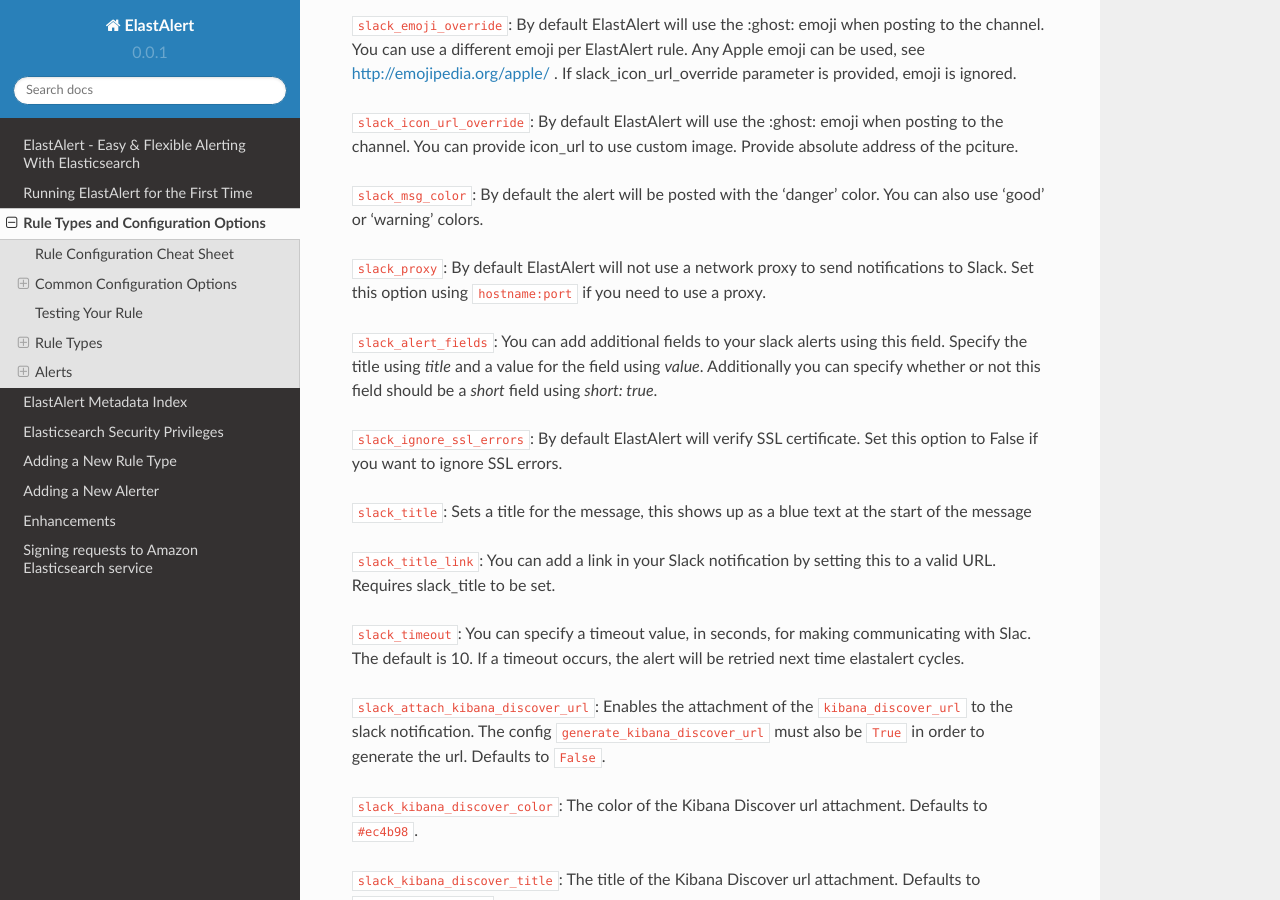
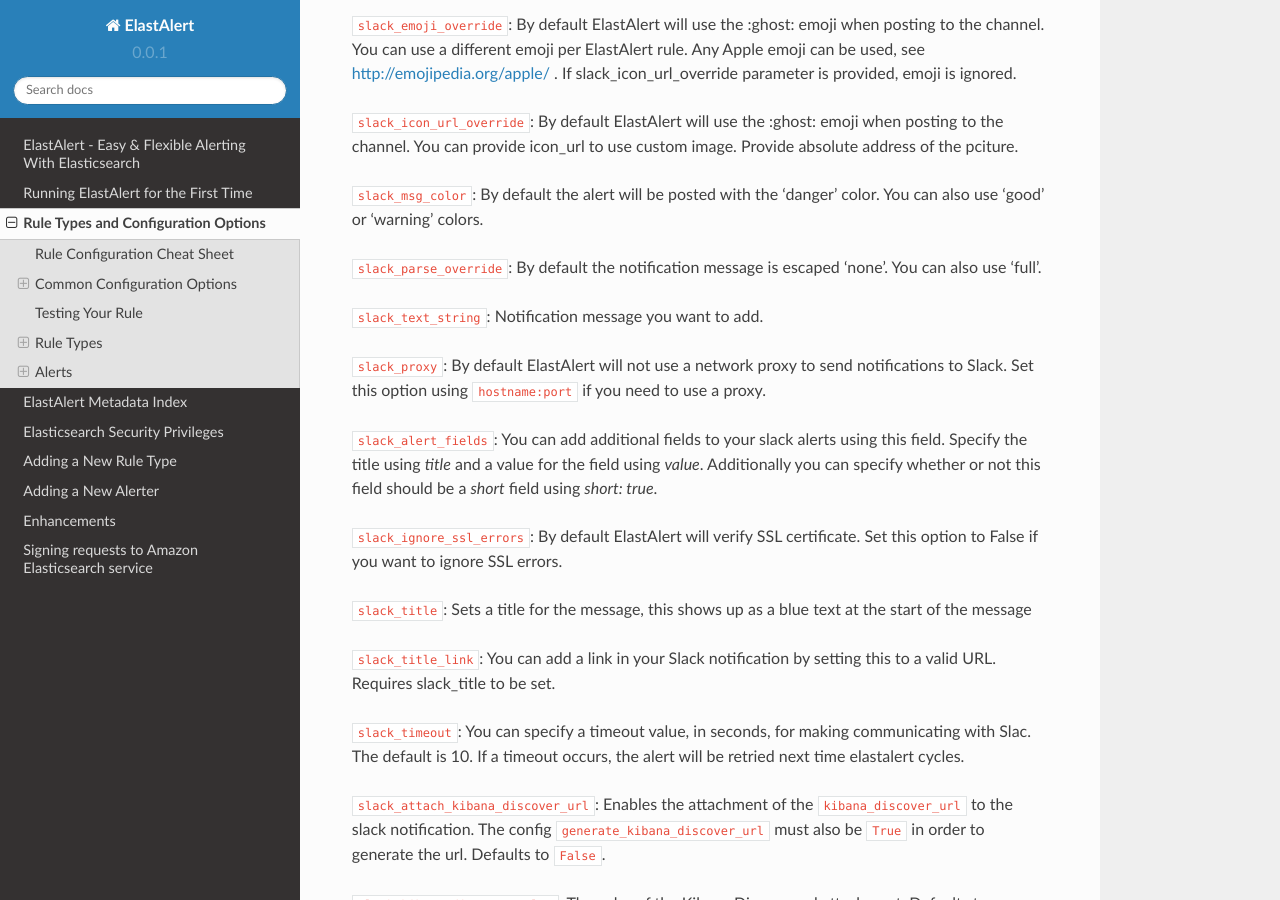
Before and after one commit to Yelp/elastalert, a Sphinx documentation site: the page built from docs/source/ruletypes.rst, in a window 1280 px wide and 900 px high, scrolled down 43265 px. Built offline with Sphinx 7.4.7 and the Read the Docs theme 2.0.0, drawn with Linux system fonts in a browser that asks for light colours; pages that are not in the unit, such as notebooks, are missing from menus.

Commit message:
added docs slack
slack_parse_override
slack_text_string

```diff
--- a/docs/source/ruletypes.rst
+++ b/docs/source/ruletypes.rst
@@ -1792,6 +1792,10 @@
 
 ``slack_msg_color``: By default the alert will be posted with the 'danger' color. You can also use 'good' or 'warning' colors.
 
+``slack_parse_override``: By default the notification message is escaped 'none'. You can also use 'full'.
+
+``slack_text_string``: Notification message you want to add.
+
 ``slack_proxy``: By default ElastAlert will not use a network proxy to send notifications to Slack. Set this option using ``hostname:port`` if you need to use a proxy.
 
 ``slack_alert_fields``: You can add additional fields to your slack alerts using this field. Specify the title using `title` and a value for the field using `value`. Additionally you can specify whether or not this field should be a `short` field using `short: true`.
```
